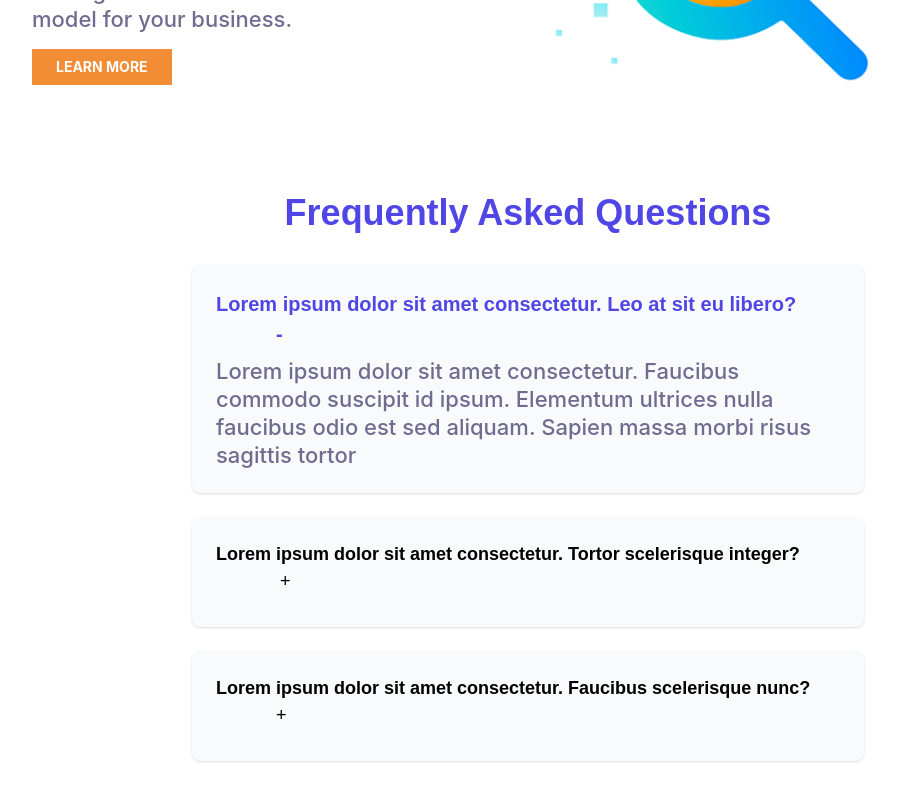
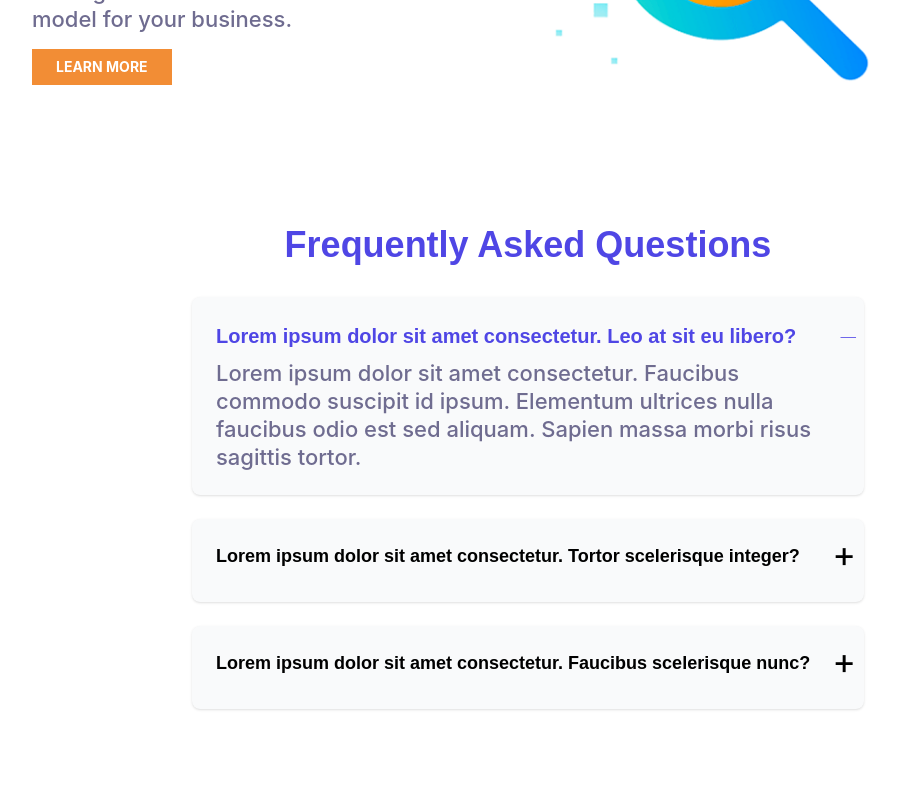
Before and after one commit to GAP-Pathum/AtDigital, a React (Vite) app: page / in a window 1280 px wide. Shown: the part 1351-2151 px from the top of the page, without its empty margins (112-1012 px from the left). After the commit the page ends 2108 px from the top, so only its background shows below. Built offline with nearby package versions, Linux system fonts and the light colour scheme.

Commit message:
feat: improve layout and styling of Landing page sections for better responsiveness

```diff
--- a/src/Pages/Landing.jsx
+++ b/src/Pages/Landing.jsx
@@ -10,13 +10,13 @@ const Landing = () => {
         <>
             <Navbar />
             <HeroSection />
-            <div className>
+            <div className="space-y-4 md:space-y-0">
                 <div className="flex flex-col md:flex-row items-center justify-center w-[80%] mx-auto">
                     <div className="flex-1">
                         <img src={image1} alt="Landing Image" className="w-100 " />
                     </div>
                     <div className="flex-1 mt-4 md:mt-0 md:ml-4 text-left">
-                    <h1 style={{
+                        <h1 className="text-center md:text-left" style={{
                             color: colors.subtopic,
                             fontFamily: 'Poppins',
                             fontWeight: 600,
@@ -26,7 +26,7 @@ const Landing = () => {
                         }}>
                             Web & Mobile App Development
                         </h1>
-                    <p style={{
+                        <p className="text-center md:text-left" style={{
                             color: colors.contentText,
                             fontFamily: 'Inter',
                             fontWeight: 500,
@@ -36,6 +36,7 @@ const Landing = () => {
                         }}>
                             Your web and mobile Apps are pieces of the puzzle to grow your business. We use frameworks which tailor content and engagement methods to respond to different intents shown by your potential customers who interact with your business online.
                         </p>
+                        <div className="flex justify-center md:justify-start">
                             <button
                                 className="mt-4 px-6 py-2 text-white font-bold text-sm hover:bg-orange-600 transition-colors"
                                 style={{ backgroundColor: colors.button }}
@@ -44,10 +45,11 @@ const Landing = () => {
                             </button>
                         </div>
                     </div>
+                </div>
 
-            <div className="flex flex-col md:flex-row items-center justify-center w-[80%] mx-auto">
+                <div className="flex flex-col md:flex-row items-center justify-center w-[80%] mx-auto mt-4 md:mt-0">
                     <div className="flex-1 order-2 md:order-1 mt-4 md:mt-0 md:ml-4 text-left">
-                    <h1 style={{
+                        <h1 className="text-center md:text-left" style={{
                             color: colors.subtopic,
                             fontFamily: 'Poppins',
                             fontWeight: 600,
@@ -57,7 +59,7 @@ const Landing = () => {
                         }}>
                             Digital Strategy Consulting
                         </h1>
-                    <p style={{
+                        <p className="text-center md:text-left" style={{
                             color: colors.contentText,
                             fontFamily: 'Inter',
                             fontWeight: 500,
@@ -67,6 +69,7 @@ const Landing = () => {
                         }}>
                         Your digital strategy should complement the overall marketing strategy of the company. In online marketing, each component will never work in isolation and every business needs a different mix. We provide a clear concept and strategic overview to find the most efficient model for your business.
                         </p>
+                        <div className="flex justify-center md:justify-start">
                             <button
                                 className="mt-4 px-6 py-2 text-white font-bold text-sm hover:bg-orange-600 transition-colors"
                                 style={{ backgroundColor: colors.button }}
@@ -74,48 +77,51 @@ const Landing = () => {
                                 LEARN MORE
                             </button>
                         </div>
+                    </div>
                     <div className="flex-1 order-1 md:order-2">
                         <img src={image2} alt="Landing Image" className="w-100 " />
                     </div>
                 </div>
             </div>
 
-
-            <div className="w-[60%] mx-auto p-6 md:p-12 bg-white">
-                {/* FAQ*/}
-                <h2 className="text-3xl md:text-4xl font-bold mb-8 text-center" style={{ color: colors.subtopic }}>
+            <div className="w-[90%] md:w-[80%] lg:w-[60%] mx-auto p-4 md:p-8 lg:p-12 bg-white mt-4 md:mt-8">
+                {/* FAQ Heading */}
+                <h2 className="text-2xl md:text-3xl lg:text-4xl font-bold mb-6 lg:mb-8 text-center" style={{ color: colors.subtopic }}>
                     Frequently Asked Questions
                 </h2>
 
                 {/* FAQ Items */}
-                <div className="space-y-6">
-                    <div className="bg-gray-50 p-6 rounded-lg shadow-sm">
-                        <h3 className="text-[20px] font-semibold mb-2" style={{ color: colors.subtopic }}>
+                <div className="space-y-4 md:space-y-6">
+                    {/* FAQ Item 1 */}
+                    <div className="bg-gray-50 p-4 md:p-6 rounded-lg shadow-sm relative">
+                        <h3 className="text-[18px] md:text-[20px] font-semibold mb-2" style={{ color: colors.subtopic }}>
                             Lorem ipsum dolor sit amet consectetur. Leo at sit eu libero?
-                            <span className='ml-15 text-10'>-</span>
                         </h3>
-                        <p className="text-base text-[16px]" style={{
+                        <p className="md:text-left text-[16px] md:text-[22px] lg:text-[22px] font-medium" style={{
                             color: colors.contentText,
                             fontFamily: 'Inter',
-                            fontWeight: 500,
-                            fontSize: '22px',
                             lineHeight: '28px',
                             letterSpacing: '0px'
                         }}>
-                            Lorem ipsum dolor sit amet consectetur. Faucibus commodo suscipit id ipsum. Elementum ultrices nulla faucibus odio est sed aliquam. Sapien massa morbi risus sagittis tortor
+                            Lorem ipsum dolor sit amet consectetur. Faucibus commodo suscipit id ipsum. Elementum ultrices nulla faucibus odio est sed aliquam. Sapien massa morbi risus sagittis tortor.
                         </p>
+                        <span className="absolute top-0 right-2 cursor-pointer text-[30px] md:text-[36px]" style={{ fontFamily: 'Inter', fontWeight: 100, color: colors.subtopic }}>_</span>
                     </div>
 
                     {/* FAQ Item 2 */}
-                    <div className="bg-gray-50 p-6 rounded-lg shadow-sm">
-                        <h3 className="text-[18px] font-semibold mb-2" style={{ color: colors.heading }}>
-                            Lorem ipsum dolor sit amet consectetur. Tortor scelerisque integer?<span className='font-normal ml-16 t'>+</span>
+                    <div className="bg-gray-50 p-4 md:p-6 rounded-lg shadow-sm relative">
+                        <h3 className="text-[16px] md:text-[18px] font-semibold mb-2" style={{ color: colors.heading }}>
+                            Lorem ipsum dolor sit amet consectetur. Tortor scelerisque integer?
                         </h3>
+                        <span className="absolute top-2 right-2 cursor-pointer text-[30px] md:text-[36px]" style={{ fontFamily: 'Inter', fontWeight: 400, color: colors.headings }}>+</span>
                     </div>
-                    <div className="bg-gray-50 p-6 rounded-lg shadow-sm">
-                        <h3 className="text-[18px] font-semibold mb-2" style={{ color: colors.heading }}>
-                            Lorem ipsum dolor sit amet consectetur. Faucibus scelerisque nunc?<span className='font-normal ml-15'>+</span>
+
+                    {/* FAQ Item 3 */}
+                    <div className="bg-gray-50 p-4 md:p-6 rounded-lg shadow-sm relative">
+                        <h3 className="text-[16px] md:text-[18px] font-semibold mb-2" style={{ color: colors.heading }}>
+                            Lorem ipsum dolor sit amet consectetur. Faucibus scelerisque nunc?
                         </h3>
+                        <span className="absolute top-2 right-2 cursor-pointer text-[30px] md:text-[36px]" style={{ fontFamily: 'Inter', fontWeight: 400, color: colors.headings }}>+</span>
                     </div>
                 </div>
             </div>
```
Lines whose indentation alone changed are shown as unchanged.
